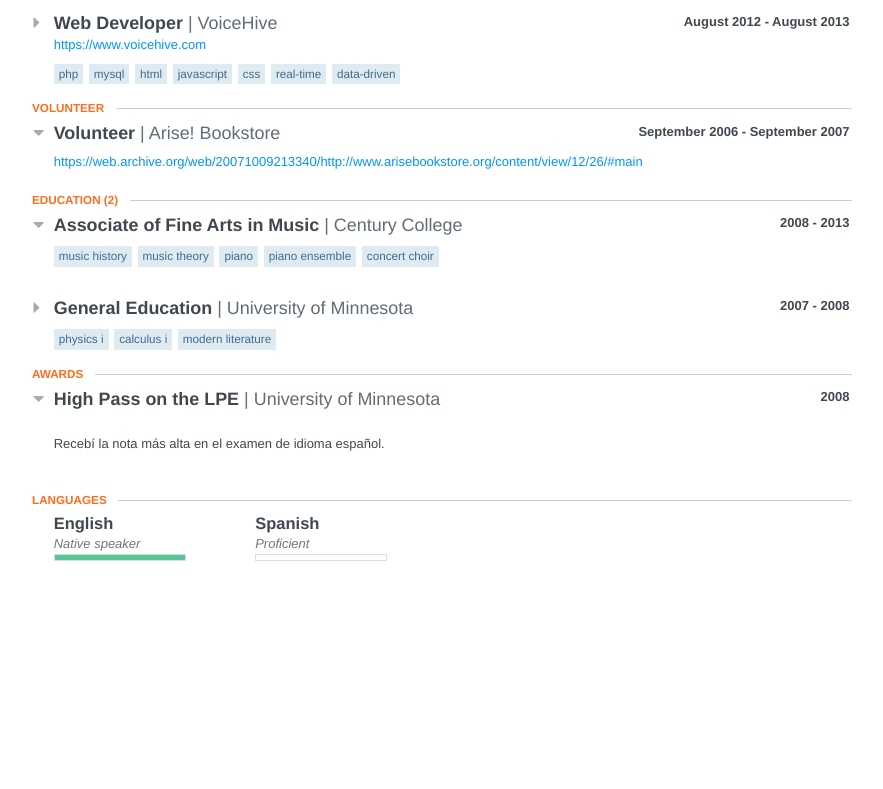
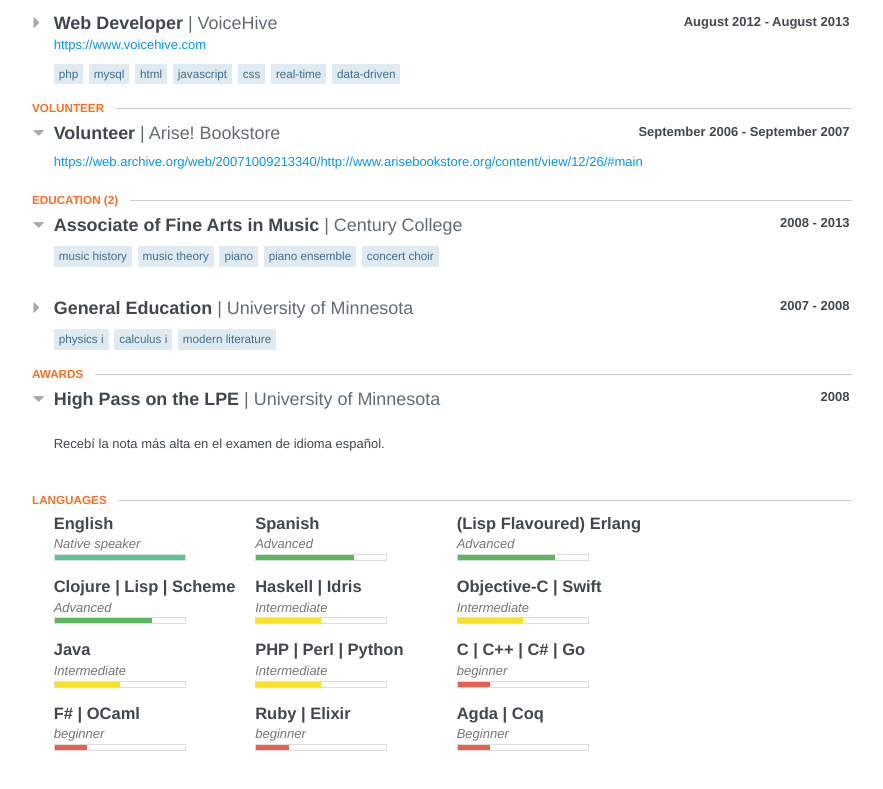
Before and after one commit to yurrriq/resume, a website: page docs/index.html in a window 1280 px wide. Shown: the part 1134-1923 px from the top of the page, without its empty margins (198-1081 px from the left). Before the commit the page ends 1754 px from the top, so only its background shows below. Drawn offline with Linux system fonts and the light colour scheme.

Commit message:
Update languages

```diff
--- a/docs/index.html
+++ b/docs/index.html
@@ -595,8 +595,118 @@ English
 Spanish
 </h3>
 <div class="item">
-<div class="level fluency proficient">
-<em>Proficient</em>
+<div class="level fluency advanced">
+<em>Advanced</em>
+<div class="bar"></div>
+</div>
+</div>
+</div>
+<div class="display">
+<h3 class="language">
+(Lisp Flavoured) Erlang
+</h3>
+<div class="item">
+<div class="level fluency advanced">
+<em>Advanced</em>
+<div class="bar"></div>
+</div>
+</div>
+</div>
+<div class="display">
+<h3 class="language">
+Clojure | Lisp | Scheme
+</h3>
+<div class="item">
+<div class="level fluency advanced">
+<em>Advanced</em>
+<div class="bar"></div>
+</div>
+</div>
+</div>
+<div class="display">
+<h3 class="language">
+Haskell | Idris
+</h3>
+<div class="item">
+<div class="level fluency intermediate">
+<em>Intermediate</em>
+<div class="bar"></div>
+</div>
+</div>
+</div>
+<div class="display">
+<h3 class="language">
+Objective-C | Swift
+</h3>
+<div class="item">
+<div class="level fluency intermediate">
+<em>Intermediate</em>
+<div class="bar"></div>
+</div>
+</div>
+</div>
+<div class="display">
+<h3 class="language">
+Java
+</h3>
+<div class="item">
+<div class="level fluency intermediate">
+<em>Intermediate</em>
+<div class="bar"></div>
+</div>
+</div>
+</div>
+<div class="display">
+<h3 class="language">
+PHP | Perl | Python
+</h3>
+<div class="item">
+<div class="level fluency intermediate">
+<em>Intermediate</em>
+<div class="bar"></div>
+</div>
+</div>
+</div>
+<div class="display">
+<h3 class="language">
+C | C++ | C# | Go
+</h3>
+<div class="item">
+<div class="level fluency beginner">
+<em>beginner</em>
+<div class="bar"></div>
+</div>
+</div>
+</div>
+<div class="display">
+<h3 class="language">
+F# | OCaml
+</h3>
+<div class="item">
+<div class="level fluency beginner">
+<em>beginner</em>
+<div class="bar"></div>
+</div>
+</div>
+</div>
+<div class="display">
+<h3 class="language">
+Ruby | Elixir
+</h3>
+<div class="item">
+<div class="level fluency beginner">
+<em>beginner</em>
+<div class="bar"></div>
+</div>
+</div>
+</div>
+<div class="display">
+<h3 class="language">
+Agda | Coq
+</h3>
+<div class="item">
+<div class="level fluency beginner">
+<em>Beginner</em>
 <div class="bar"></div>
 </div>
 </div>
```
Also changed, not shown: resume.json (+41 -1 lines).
